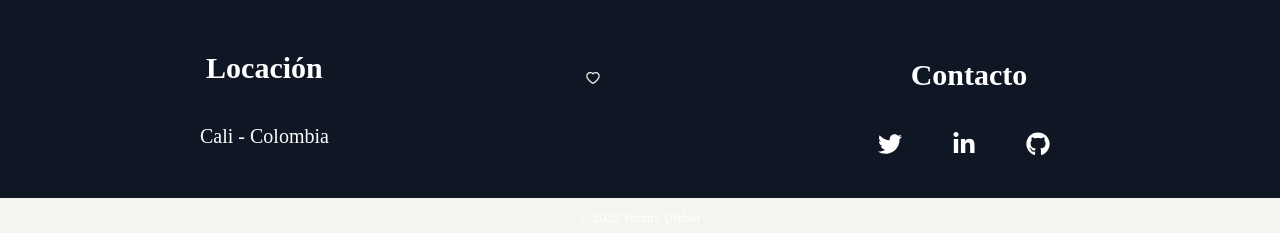
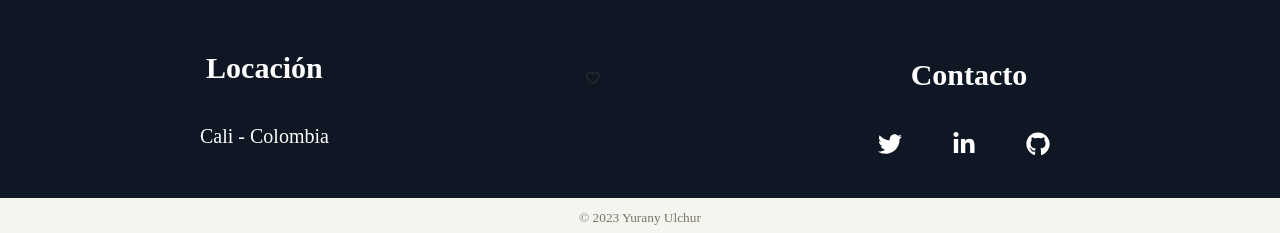
Before and after one commit to YuranyUlchur/mypageweb.github.io, a Next.js app: page / in a window 1280 px wide. Shown: the part 1884-2117 px from the top of the page. Built offline with nearby package versions, Linux system fonts and the light colour scheme.

Commit message:
add changes in styles in code

```diff
--- a/components/Footer/footer.module.css
+++ b/components/Footer/footer.module.css
@@ -52,7 +52,7 @@ a.btnSocial:hover {
     background-color:rgb(245, 245, 240);
     padding: 10px 0;
     text-align: center;
-    color: #fff;
+    color: rgb(121, 116, 107);
 }
 
 .btnSocial {
@@ -72,10 +72,10 @@ a.btnSocial:hover {
 .dividerCustomLine {
     flex-grow: 3;
     height: 1px;
-    background-color: rgb(245, 245, 240);
+    background-color: rgb(44, 44, 42);
 }
 
 .dividerCustomIcon {
     margin: 0 20px;
-    color:  rgb(245, 245, 240);
+    color: rgb(44, 44, 42);
 }
--- a/components/HeaderSection/header.module.css
+++ b/components/HeaderSection/header.module.css
@@ -1,6 +1,6 @@
 .masthead {
     padding: 100px 0;
-    background-image: url('https://img.freepik.com/vector-premium/fondo-dinamico-creativo-colorido-moderno-abstracto-bandera-resumenes-coloridos-degradados-vivos-moda-papel-tapiz-diseno-futurista-pancarta-poster-portada-volante-presentacion-pagina-destino_181182-16655.jpg');
+    background-image: url('https://img.freepik.com/vector-gratis/diseno-ondulado-fondo-vibrante_23-2148498782.jpg?w=740&t=st=1692330717~exp=1692331317~hmac=e65c6ce1d0eae74fb62af94f8f987f24a116ce7c127ebf8d373a74f9591ac4e6');
     background-size: cover;
     background-repeat: no-repeat;
     background-position: center;
```
